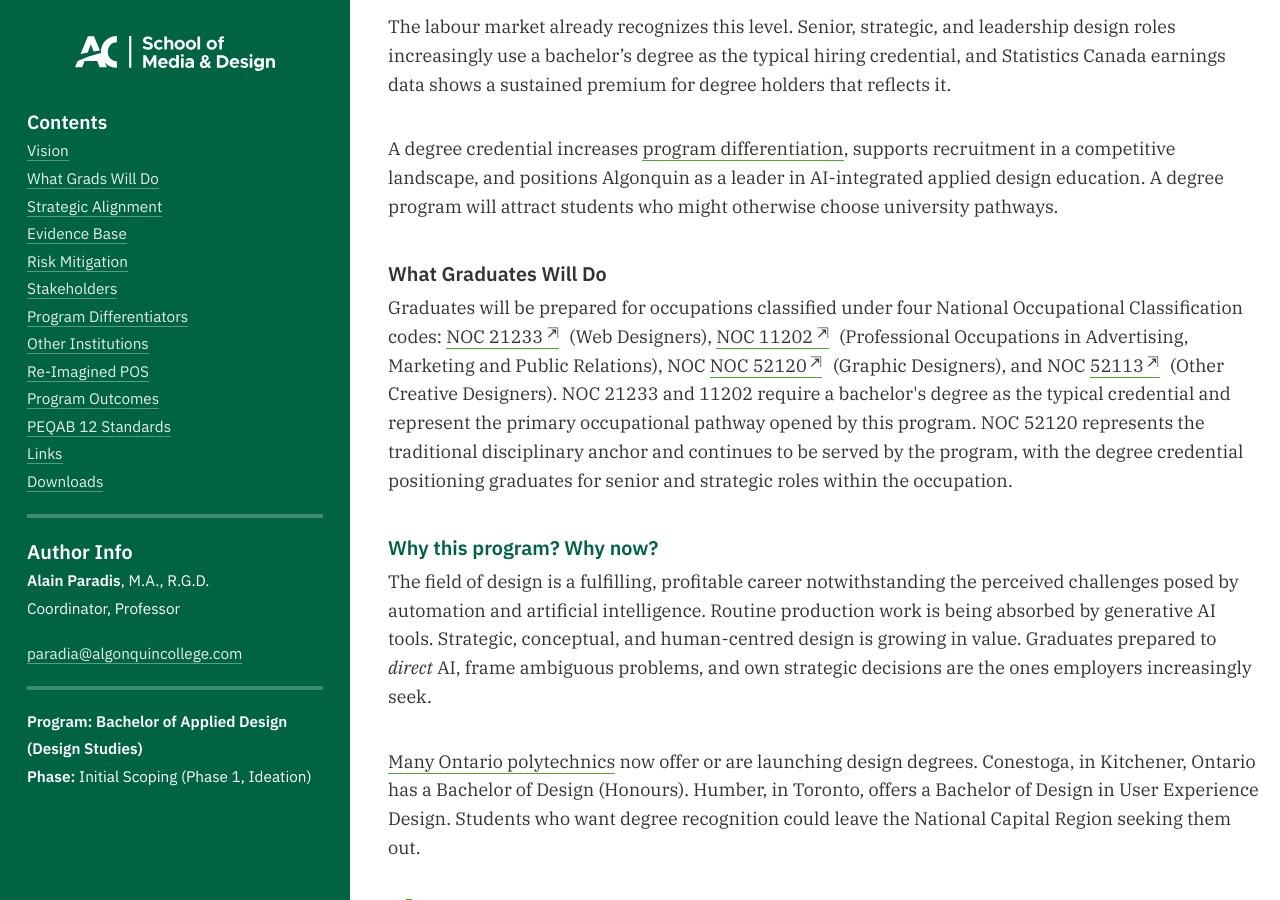
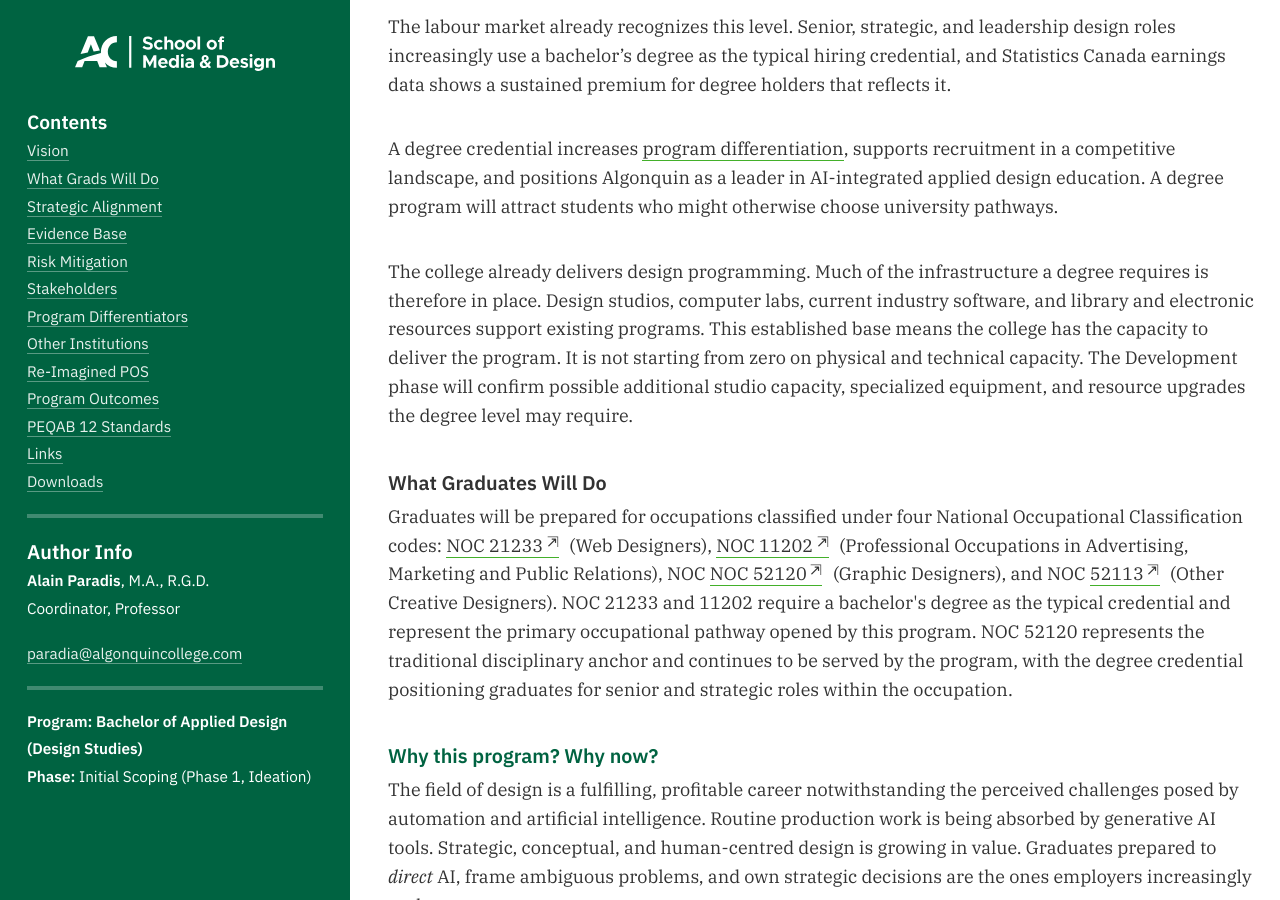
Before and after one commit to AlainParadis/program-transformation, a Jekyll site: the page built from index.md, in a window 1280 px wide and 900 px high, scrolled down 1092 px. Built offline with Jekyll 4.4.1, drawn with Linux system fonts in a browser that asks for light colours.

Commit message:
Add note on existing capacity for degree program
Insert a paragraph in _includes/vision.html clarifying that the college already delivers design programming and has much of the infrastructure (studios, computer labs, software, library/e-resources) required for a degree. Emphasizes the college is not starting from zero and that the Development phase will confirm any additional studio capacity, specialized equipment, or resource upgrades needed.

```diff
--- a/_includes/vision.html
+++ b/_includes/vision.html
@@ -27,6 +27,9 @@
 <p>
 	A degree credential increases <a href="#differentiation">program differentiation</a>, supports recruitment in a competitive landscape, and positions Algonquin as a leader in AI-integrated applied design education. A degree program will attract students who might otherwise choose university pathways.
 </p>
+<p>
+	The college already delivers design programming. Much of the infrastructure a degree requires is therefore in place. Design studios, computer labs, current industry software, and library and electronic resources support existing programs. This established base means the college has the capacity to deliver the program. It is not starting from zero on physical and technical capacity. The Development phase will confirm possible additional studio capacity, specialized equipment, and resource upgrades the degree level may require.
+</p>
 <h5>
 	<a name="jobs">What Graduates Will Do</a>
 </h5>
```
